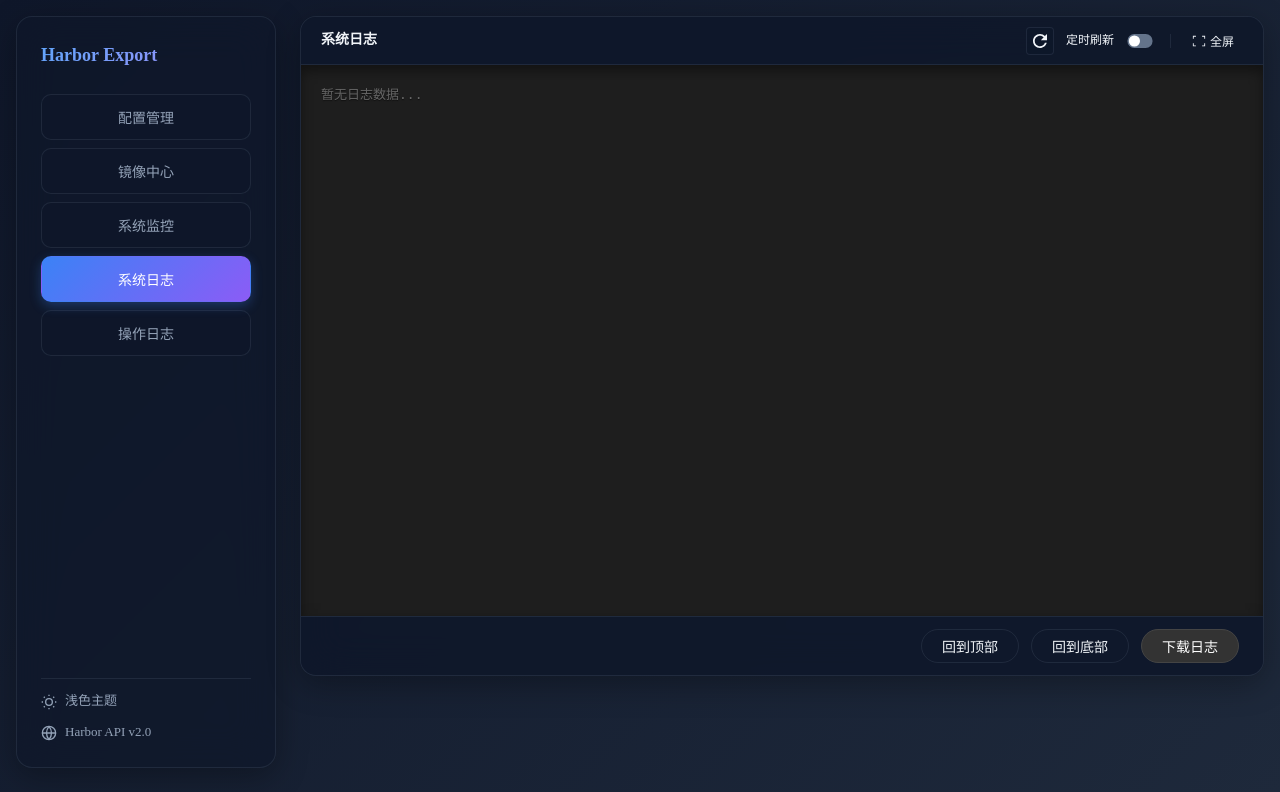
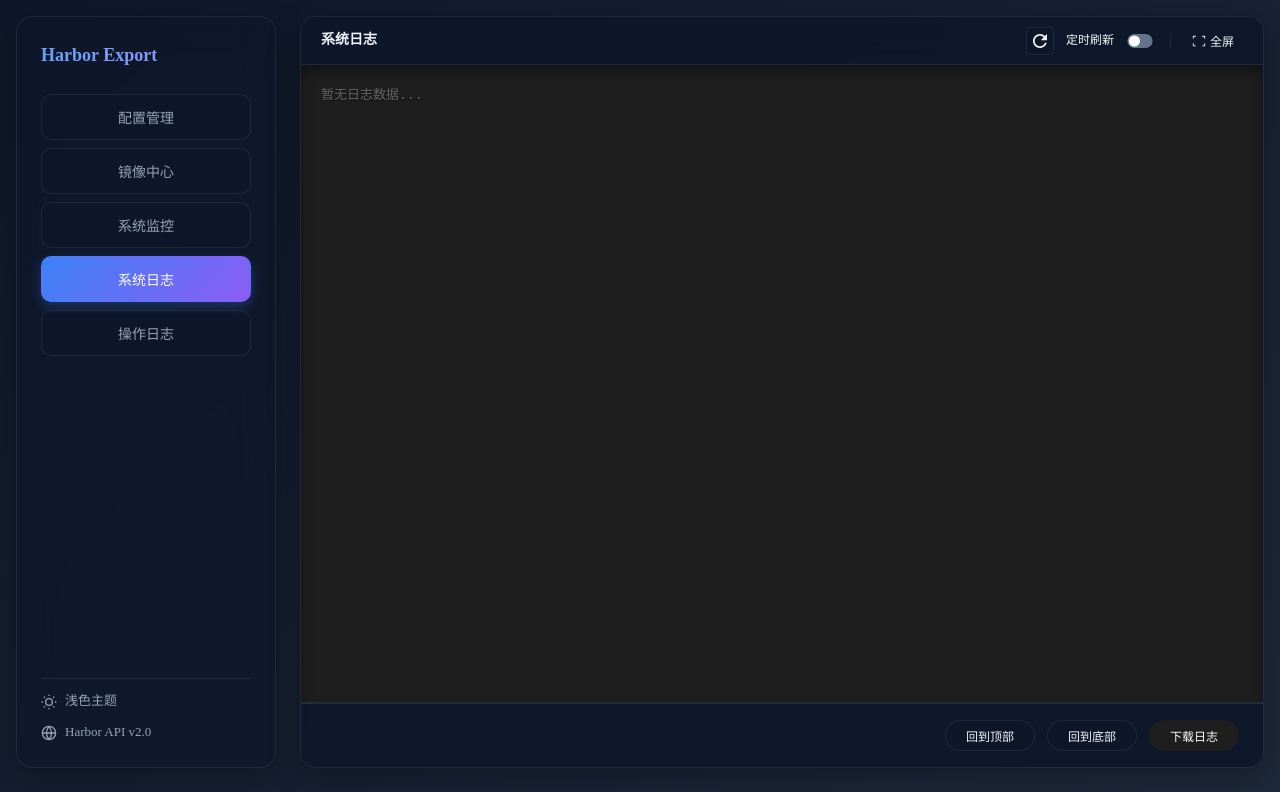
Before and after one commit to freemankevin/harbor-export-ui, a React (Vite) app: page / in a window 1280 px wide. Both pictures are taken after a click on the button "系统日志". Shown: the top 792 px of the page. Built offline with nearby package versions, Linux system fonts and the light colour scheme; no server answers.

Commit message:
[update]: 调整分割线样式

```diff
--- a/src/App.tsx
+++ b/src/App.tsx
@@ -48,8 +48,8 @@ function App() {
           </div>
         </div>
       </aside>
-      <div>
-        <main>
+      <div style={{ height: 'calc(100vh - 48px)', display: 'flex', flexDirection: 'column' }}>
+        <main style={{ flex: 1, display: 'flex', flexDirection: 'column', minHeight: 0 }}>
           {tab === 'settings' && <Settings />}
           {tab === 'explorer' && <Explorer />}
           {tab === 'monitor' && <Monitor />}
--- a/src/pages/SysLogs.tsx
+++ b/src/pages/SysLogs.tsx
@@ -53,7 +53,7 @@ export default function SysLogs() {
   } : {
     display: 'flex',
     flexDirection: 'column' as const,
-    height: 'calc(100vh - 140px)', // 适配剩余高度
+    height: '100%', // 填满父容器
     padding: 0,
     overflow: 'hidden' // 确保圆角不被子元素遮挡
   }
@@ -217,7 +217,8 @@ export default function SysLogs() {
         position: 'relative',
         display: 'flex',
         flexDirection: 'column',
-        boxShadow: 'inset 0 6px 12px rgba(0,0,0,0.4)' // 内部顶部阴影
+        boxShadow: 'inset 0 6px 12px rgba(0,0,0,0.4)', // 内部顶部阴影
+        borderBottom: '1px solid var(--border)' // 显式分割线
       }}>
         <pre
           ref={logRef}
@@ -240,23 +241,34 @@ export default function SysLogs() {
       </div>
 
       <div style={{
-        padding: '12px 24px',
+        padding: '16px 24px',
         borderTop: '1px solid var(--border)',
         display: 'flex',
         justifyContent: 'flex-end',
         gap: 12,
         background: 'var(--surface)',
-        boxShadow: '0 -4px 12px rgba(0,0,0,0.05)',
         zIndex: 10
       }}>
         <div style={{ flex: 1 }}></div>
         <button
           onClick={scrollToTop}
           style={{
-            background: 'transparent',
+            background: 'var(--surface)',
             border: '1px solid var(--border)',
-            borderRadius: 20,
-            padding: '6px 20px'
+            borderRadius: 16, // 圆角加大
+            padding: '6px 20px',
+            color: 'var(--text-primary)',
+            fontSize: 12,
+            transition: 'all 0.2s',
+            cursor: 'pointer'
+          }}
+          onMouseEnter={(e) => {
+            e.currentTarget.style.borderColor = 'var(--primary)';
+            e.currentTarget.style.color = 'var(--primary)';
+          }}
+          onMouseLeave={(e) => {
+            e.currentTarget.style.borderColor = 'var(--border)';
+            e.currentTarget.style.color = 'var(--text-primary)';
           }}
         >
           回到顶部
@@ -264,10 +276,22 @@ export default function SysLogs() {
         <button
           onClick={scrollToBottom}
           style={{
-            background: 'transparent',
+            background: 'var(--surface)',
             border: '1px solid var(--border)',
-            borderRadius: 20,
-            padding: '6px 20px'
+            borderRadius: 16,
+            padding: '6px 20px',
+            color: 'var(--text-primary)',
+            fontSize: 12,
+            transition: 'all 0.2s',
+            cursor: 'pointer'
+          }}
+          onMouseEnter={(e) => {
+            e.currentTarget.style.borderColor = 'var(--primary)';
+            e.currentTarget.style.color = 'var(--primary)';
+          }}
+          onMouseLeave={(e) => {
+            e.currentTarget.style.borderColor = 'var(--border)';
+            e.currentTarget.style.color = 'var(--text-primary)';
           }}
         >
           回到底部
@@ -275,11 +299,23 @@ export default function SysLogs() {
         <button
           onClick={download}
           style={{
-            background: '#333',
+            background: '#1e1e1e', // 深黑背景
             color: '#fff',
-            border: '1px solid #444',
-            borderRadius: 20,
-            padding: '6px 20px'
+            border: '1px solid #1e1e1e',
+            borderRadius: 16,
+            padding: '6px 20px',
+            fontSize: 12,
+            fontWeight: 500,
+            cursor: 'pointer',
+            transition: 'all 0.2s'
+          }}
+          onMouseEnter={(e) => {
+            e.currentTarget.style.background = '#333';
+            e.currentTarget.style.borderColor = '#333';
+          }}
+          onMouseLeave={(e) => {
+            e.currentTarget.style.background = '#1e1e1e';
+            e.currentTarget.style.borderColor = '#1e1e1e';
           }}
         >
           下载日志
```
